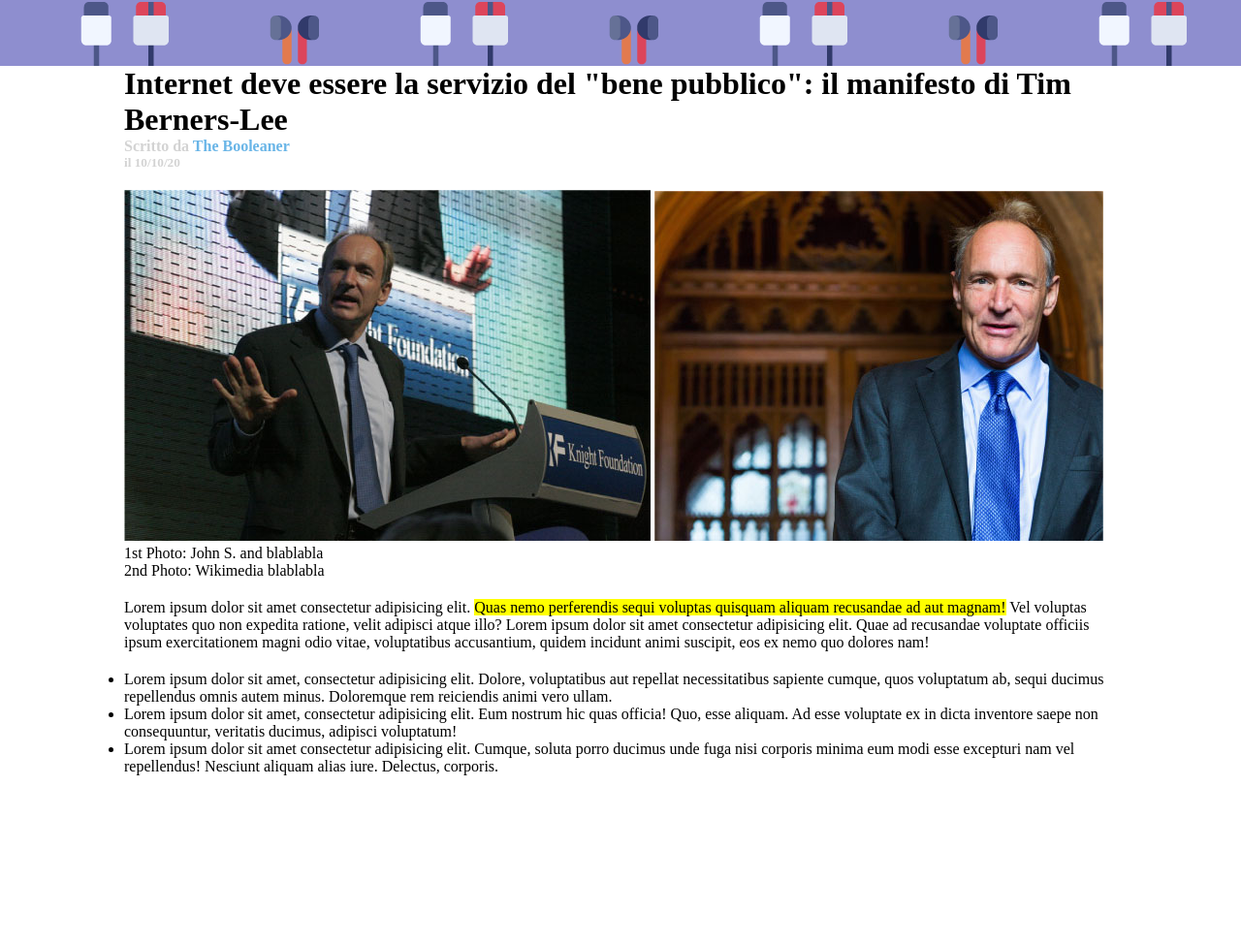
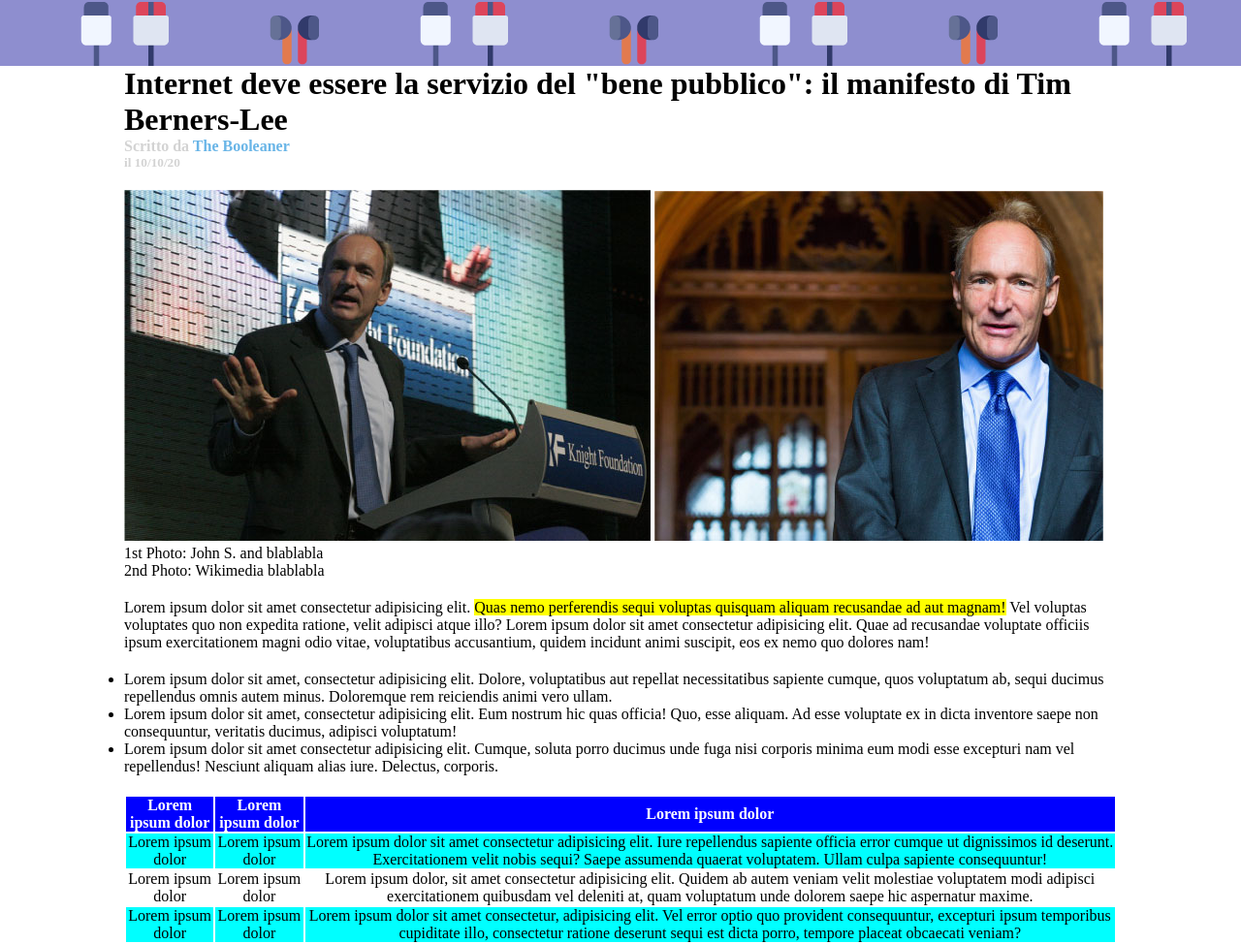
Before and after one commit to FranPer23/html-css-booleaner, a plain HTML site: page index.html in a window 1280 px wide. Shown: the part 112-1086 px from the top of the page at 97% size. Before the commit the page ends 912 px from the top, so only its background shows below. Drawn offline with Linux system fonts and the light colour scheme.

Commit message:
aggiunta tabella

```diff
--- a/css/style.css
+++ b/css/style.css
@@ -39,10 +39,28 @@ p {
     font-size: 1rem;
 }
 
-.paragrafo, .lista {
+.paragrafo, .lista, .tabella {
     margin-top: 20px;
 }
 
 .selezione {
     background-color: yellow;
 }
+
+table {
+    width: 100%;
+    text-align: center;
+}
+
+th {
+    background-color: blue;
+    color: white;
+}
+
+.riga-colore {
+    background-color: aqua;
+}
+
+td {
+
+}
--- a/index.html
+++ b/index.html
@@ -2,8 +2,8 @@
 <html lang="en">
 <head>
     <meta charset="UTF-8">
-    <meta http-equiv="X-UA-Compatible" content="IE=edge">
-    <meta name="viewport" content="width=device-width, initial-scale=1.0">
+    <meta http-equiv="X-UA-Compatible" Lorem ipsum dolor="IE=edge">
+    <meta name="viewport" Lorem ipsum dolor="width=device-width, initial-scale=1.0">
     <link rel="stylesheet" href="css/style.css">
     <title>The Booleaner</title>
 </head>
@@ -34,6 +34,40 @@
                 <li>Lorem ipsum dolor sit amet, consectetur adipisicing elit. Eum nostrum hic quas officia! Quo, esse aliquam. Ad esse voluptate ex in dicta inventore saepe non consequuntur, veritatis ducimus, adipisci voluptatum! </li>
                 <li>Lorem ipsum dolor sit amet consectetur adipisicing elit. Cumque, soluta porro ducimus unde fuga nisi corporis minima eum modi esse excepturi nam vel repellendus! Nesciunt aliquam alias iure. Delectus, corporis. </li>
             </ul>
+
+        <!-- sezione tabella-->
+        <section class="tabella">
+            <table>
+                <thead>
+                    <tr>
+                        <th>Lorem ipsum dolor</th>
+                        <th>Lorem ipsum dolor</th>
+                        <th>Lorem ipsum dolor</th>
+                    </tr>
+                </thead>
+
+                <tbody>
+                    <tr class="riga-colore">
+                        <td>Lorem ipsum dolor</td>
+                        <td>Lorem ipsum dolor</td>
+                        <td>Lorem ipsum dolor sit amet consectetur adipisicing elit. Iure repellendus sapiente officia error cumque ut dignissimos id deserunt. Exercitationem velit nobis sequi? Saepe assumenda quaerat voluptatem. Ullam culpa sapiente consequuntur!</td>
+                    </tr>
+
+                    <tr>
+                        <td>Lorem ipsum dolor</td>
+                        <td>Lorem ipsum dolor</td>
+                        <td>Lorem ipsum dolor, sit amet consectetur adipisicing elit. Quidem ab autem veniam velit molestiae voluptatem modi adipisci exercitationem quibusdam vel deleniti at, quam voluptatum unde dolorem saepe hic aspernatur maxime.</td>
+                    </tr>
+
+                    <tr class="riga-colore">
+                        <td>Lorem ipsum dolor</td>
+                        <td>Lorem ipsum dolor</td>
+                        <td>Lorem ipsum dolor sit amet consectetur, adipisicing elit. Vel error optio quo provident consequuntur, excepturi ipsum temporibus cupiditate illo, consectetur ratione deserunt sequi est dicta porro, tempore placeat obcaecati veniam?</td>
+                    </tr>
+                </tbody>
+            </table>
+        </section>
+        <!--Fine tabella -->
         </div>
     </main>
     <!-- fine main -->
```
